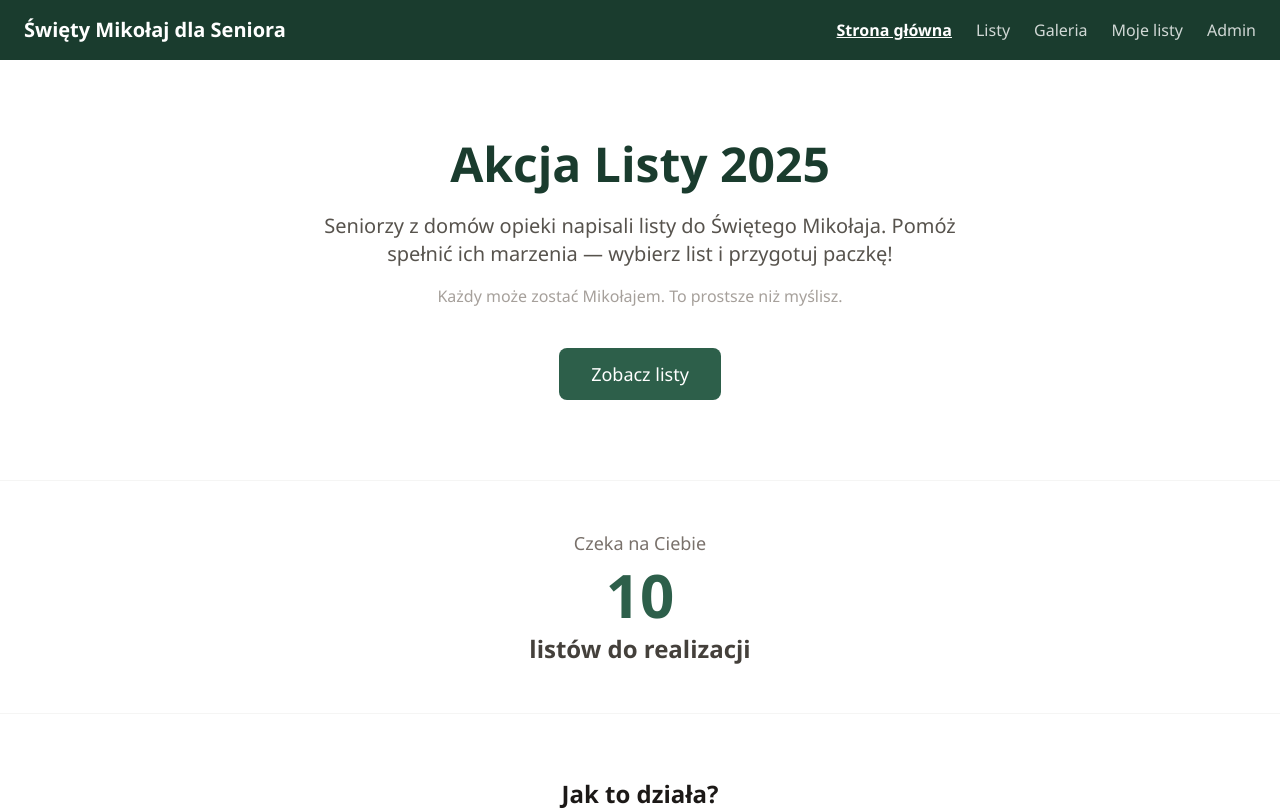
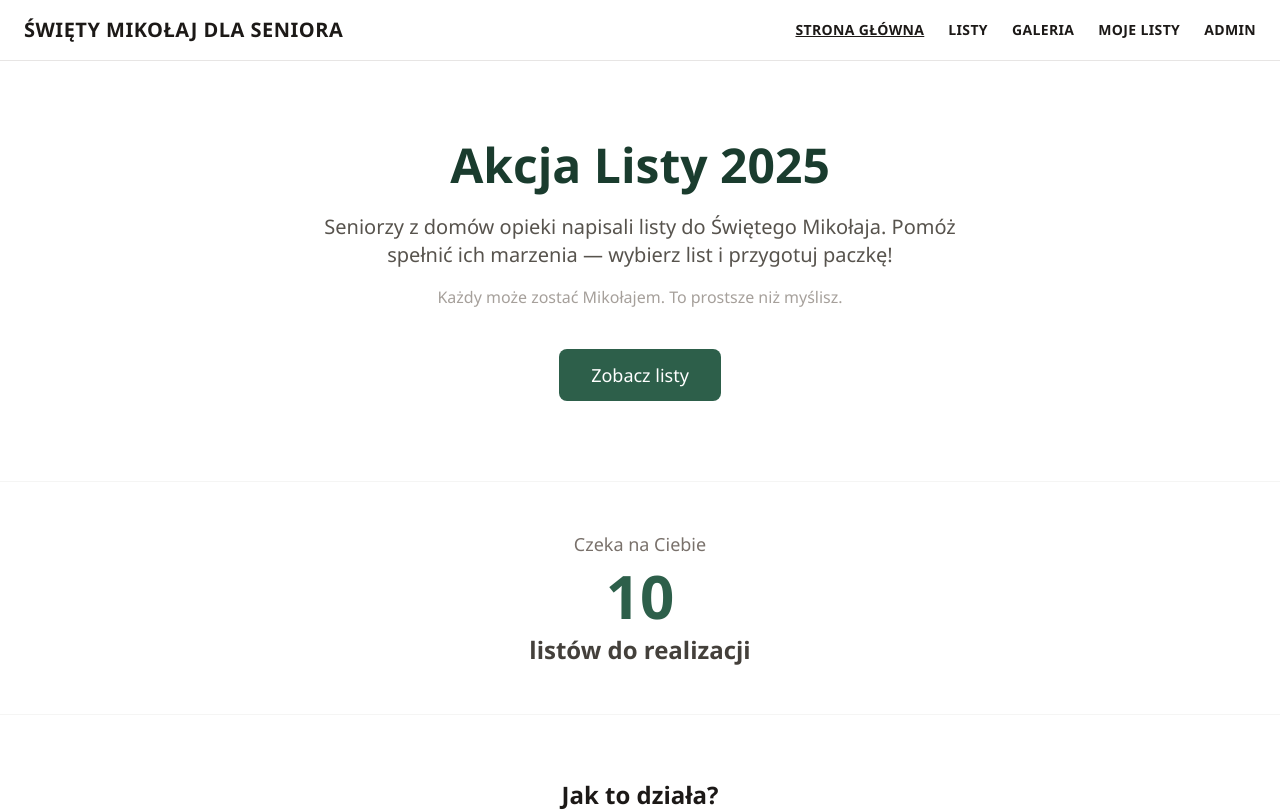
Before and after one commit to lookashek/santa-demo, a React (Vite) app in the folder akcja-listy/: page / in a window 1280 px wide. Shown: the top 811 px of the page. Built offline with nearby package versions, Linux system fonts and the light colour scheme.

Commit message:
Remove green header bar; nav links now bold, uppercase, black on white
https://claude.ai/code/session_01R9C6M7XwGiZ6h8PuCvvVw7

```diff
--- a/akcja-listy/src/components/Layout.tsx
+++ b/akcja-listy/src/components/Layout.tsx
@@ -3,9 +3,9 @@ import { NavLink, Outlet } from 'react-router-dom';
 export default function Layout() {
   return (
     <div className="min-h-screen flex flex-col">
-      <header className="bg-forest-dark text-white px-6 py-4 shadow-md">
+      <header className="bg-white border-b border-stone-200 px-6 py-4">
         <div className="max-w-7xl mx-auto flex items-center justify-between">
-          <NavLink to="/" className="text-xl font-bold text-white">
+          <NavLink to="/" className="text-xl font-black uppercase tracking-wide text-stone-900">
             Święty Mikołaj dla Seniora
           </NavLink>
           <nav className="flex items-center gap-6">
@@ -13,7 +13,7 @@ export default function Layout() {
               to="/"
               end
               className={({ isActive }) =>
-                isActive ? 'text-white font-semibold underline' : 'text-white/80 hover:text-white transition-colors'
+                isActive ? 'font-black uppercase text-sm tracking-wide text-stone-900 underline' : 'font-black uppercase text-sm tracking-wide text-stone-900 hover:text-forest transition-colors'
               }
             >
               Strona główna
@@ -21,7 +21,7 @@ export default function Layout() {
             <NavLink
               to="/listy"
               className={({ isActive }) =>
-                isActive ? 'text-white font-semibold underline' : 'text-white/80 hover:text-white transition-colors'
+                isActive ? 'font-black uppercase text-sm tracking-wide text-stone-900 underline' : 'font-black uppercase text-sm tracking-wide text-stone-900 hover:text-forest transition-colors'
               }
             >
               Listy
@@ -29,7 +29,7 @@ export default function Layout() {
             <NavLink
               to="/galeria"
               className={({ isActive }) =>
-                isActive ? 'text-white font-semibold underline' : 'text-white/80 hover:text-white transition-colors'
+                isActive ? 'font-black uppercase text-sm tracking-wide text-stone-900 underline' : 'font-black uppercase text-sm tracking-wide text-stone-900 hover:text-forest transition-colors'
               }
             >
               Galeria
@@ -37,7 +37,7 @@ export default function Layout() {
             <NavLink
               to="/mikolaj"
               className={({ isActive }) =>
-                isActive ? 'text-white font-semibold underline' : 'text-white/80 hover:text-white transition-colors'
+                isActive ? 'font-black uppercase text-sm tracking-wide text-stone-900 underline' : 'font-black uppercase text-sm tracking-wide text-stone-900 hover:text-forest transition-colors'
               }
             >
               Moje listy
@@ -45,7 +45,7 @@ export default function Layout() {
             <NavLink
               to="/admin"
               className={({ isActive }) =>
-                isActive ? 'text-white font-semibold underline' : 'text-white/80 hover:text-white transition-colors'
+                isActive ? 'font-black uppercase text-sm tracking-wide text-stone-900 underline' : 'font-black uppercase text-sm tracking-wide text-stone-900 hover:text-forest transition-colors'
               }
             >
               Admin
```
